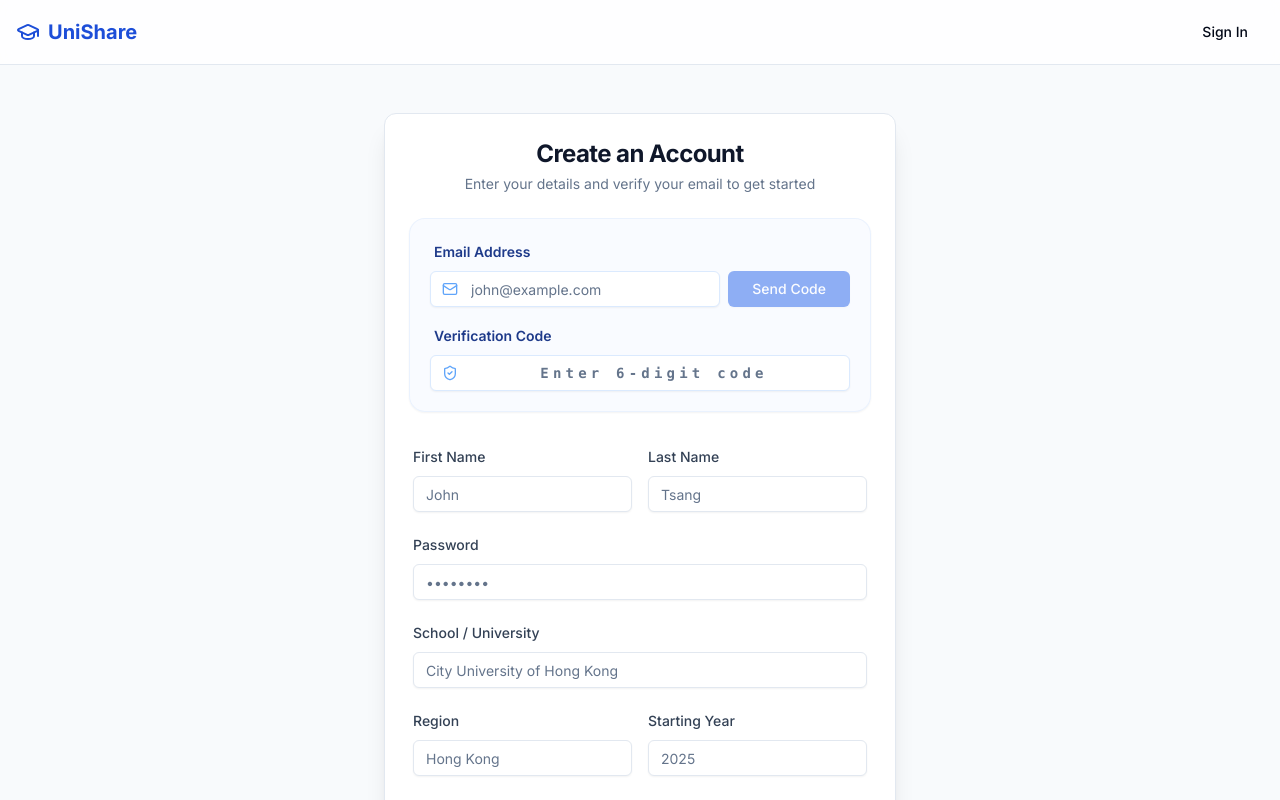
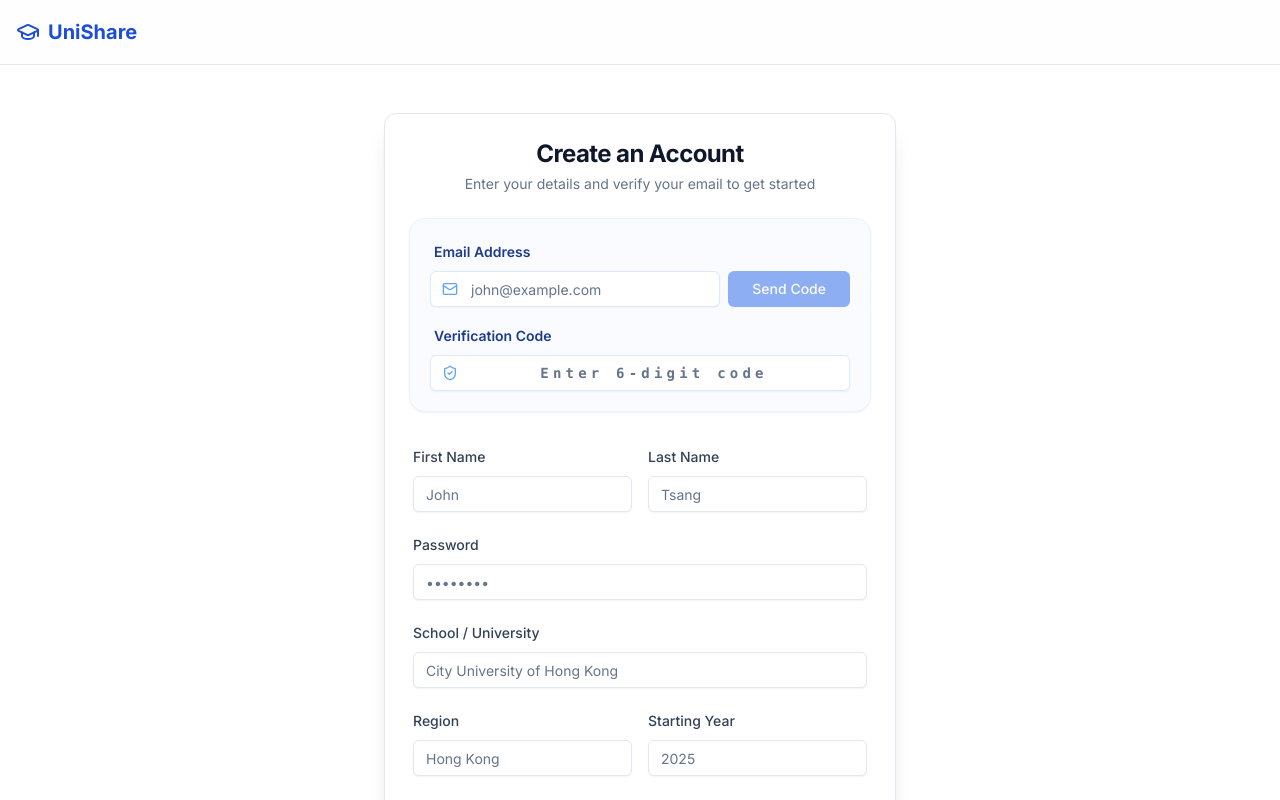
Before and after one commit to catBoxTheory/UniShare, a Next.js app: page /register in a window 1280 px wide. Shown: the top 800 px of the page. Built offline with nearby package versions, Linux system fonts and the light colour scheme.

Commit message:
Hide auth button on sign-in/register pages and use white background

```diff
--- a/app/register/page.tsx
+++ b/app/register/page.tsx
@@ -67,8 +67,8 @@ export default function RegisterPage() {
 
   return (
     <ThemeProvider forcedTheme="light">
-      <Navbar variant="solid" />
-      <div className="flex min-h-screen items-center justify-center bg-slate-50 p-4">
+      <Navbar variant="solid" hideAuthButton />
+      <div className="flex min-h-screen items-center justify-center bg-white p-4">
         <Card className="w-full max-w-lg shadow-xl border-slate-200 my-8 bg-white">
         <CardHeader className="space-y-1">
           <CardTitle className="text-center text-2xl font-bold text-slate-900">
--- a/app/signin/page.tsx
+++ b/app/signin/page.tsx
@@ -15,8 +15,8 @@ export default async function SignInPage() {
 
   return (
     <ThemeProvider forcedTheme="light">
-      <Navbar variant="solid" />
-      <div className="flex min-h-screen items-center justify-center bg-slate-50 p-4">
+      <Navbar variant="solid" hideAuthButton />
+      <div className="flex min-h-screen items-center justify-center bg-white p-4">
         <SignInForm />
       </div>
       <Footer variant="solid" />
--- a/components/layout/Navbar.tsx
+++ b/components/layout/Navbar.tsx
@@ -28,9 +28,10 @@ interface NavbarProps {
     image?: string | null;
   } | null;
   variant?: "solid" | "default";
+  hideAuthButton?: boolean;
 }
 
-export function Navbar({ user, variant = "default" }: NavbarProps) {
+export function Navbar({ user, variant = "default", hideAuthButton = false }: NavbarProps) {
   return (
     <nav className={cn(
       "sticky top-0 z-50 w-full border-b",
@@ -85,14 +86,15 @@ export function Navbar({ user, variant = "default" }: NavbarProps) {
                 </DropdownMenuItem>
               </DropdownMenuContent>
             </DropdownMenu>
-          ) : (
+          ) : !hideAuthButton ? (
             <Button variant="ghost" asChild>
               <Link href="/signin">Sign In</Link>
             </Button>
-          )}
+          ) : null}
         </div>
 
         {/* Mobile Navigation */}
+        {!hideAuthButton && (
           <div className="md:hidden">
             <Sheet>
               <SheetTrigger asChild>
@@ -151,6 +153,7 @@ export function Navbar({ user, variant = "default" }: NavbarProps) {
               </SheetContent>
             </Sheet>
           </div>
+        )}
       </div>
     </nav>
   );
```
Lines whose indentation alone changed are shown as unchanged.
